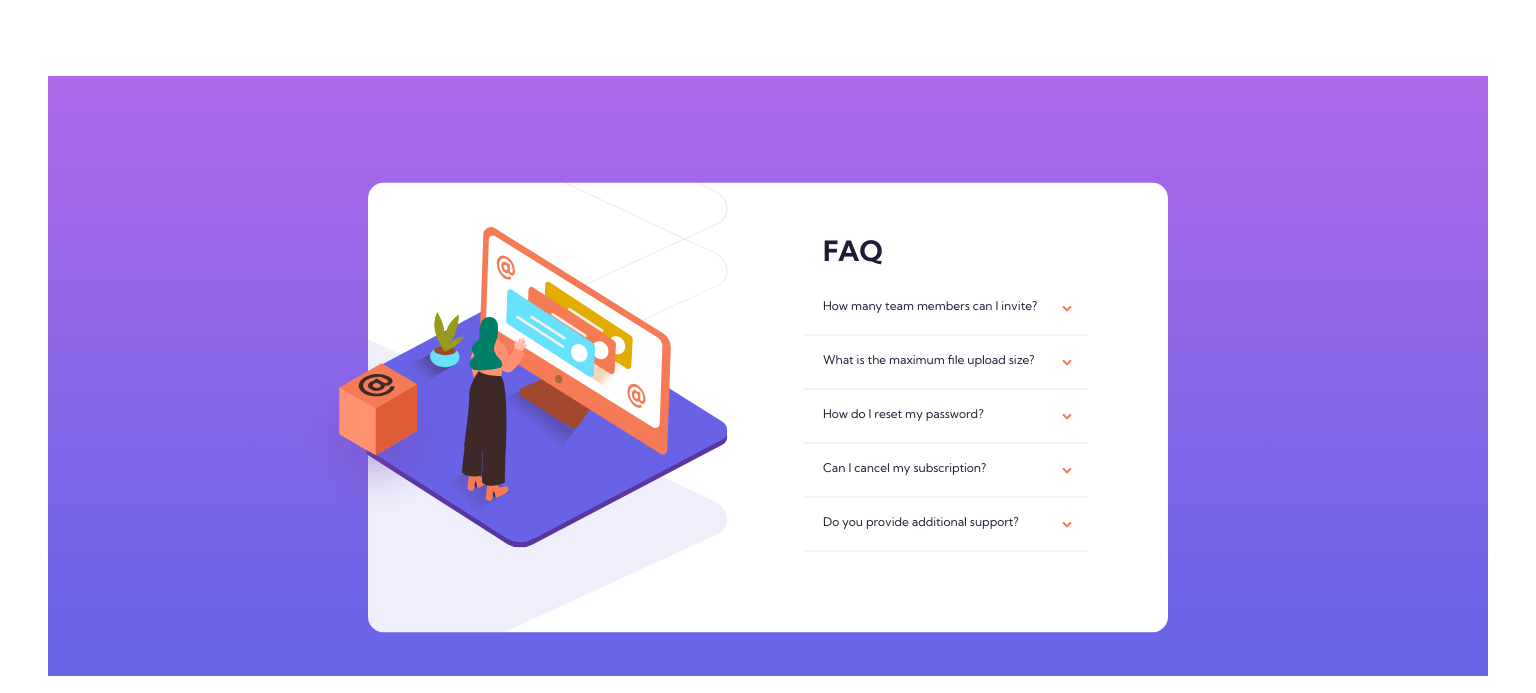
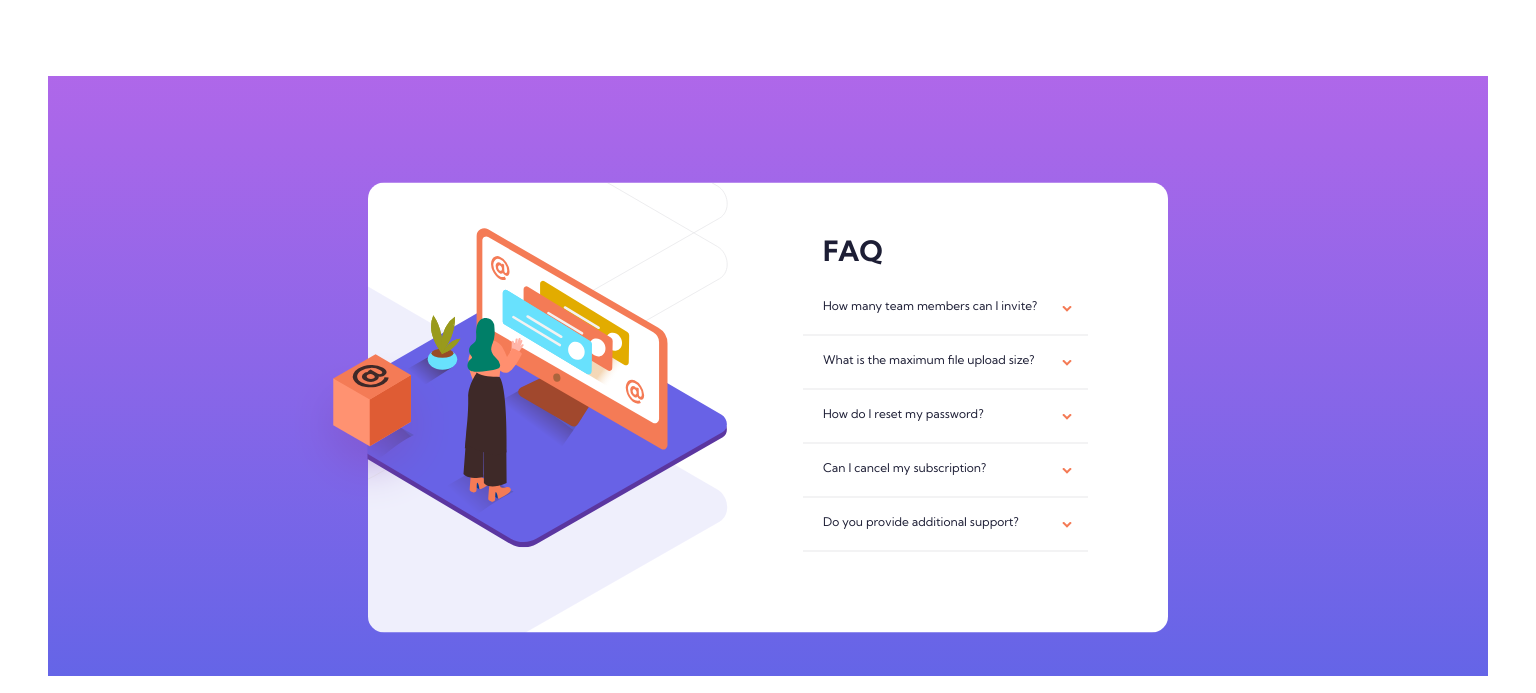
Before and after one commit to LinziJayne36/faq-accordion-card, a plain HTML site: page index.html in a window 1536 px wide. Shown: the top 693 px of the page. Drawn offline with Linux system fonts and the light colour scheme.

Commit message:
Add final tweaks to get it as pixel perfect as possible

```diff
--- a/index.html
+++ b/index.html
@@ -155,8 +155,9 @@
                     display: flex;
                     background-image: url("./images/bg-pattern-desktop.svg");
                     background-repeat: no-repeat;
-                    background-position: -630px -220px;
-                    background-size: 990px 780px;
+                    background-position: -420px -220px;
+                    background-repeat: no-repeat;
+                    background-size: 780px;
                     height: 450px;
                     width: 800px;
                 }
@@ -184,17 +185,17 @@
                     display: block;
                     position: absolute;
                     top: 10%;
-                    left: -16%;
+                    left: -16.4%;
                     height: 320px;
-                    transform: rotate(2deg);
+
                     clip-path: inset(0px 0px 0px 61px);
                     width: auto;
                 }
 
                 .desktop-cube-img {
                     position: absolute;
-                    top: 62%;
-                    left: -19.5%;
+                    top: 60%;
+                    left: -21%;
                     transform: translate(-50% -50%);
                     display: block;
                     margin-top: -100px;
```
